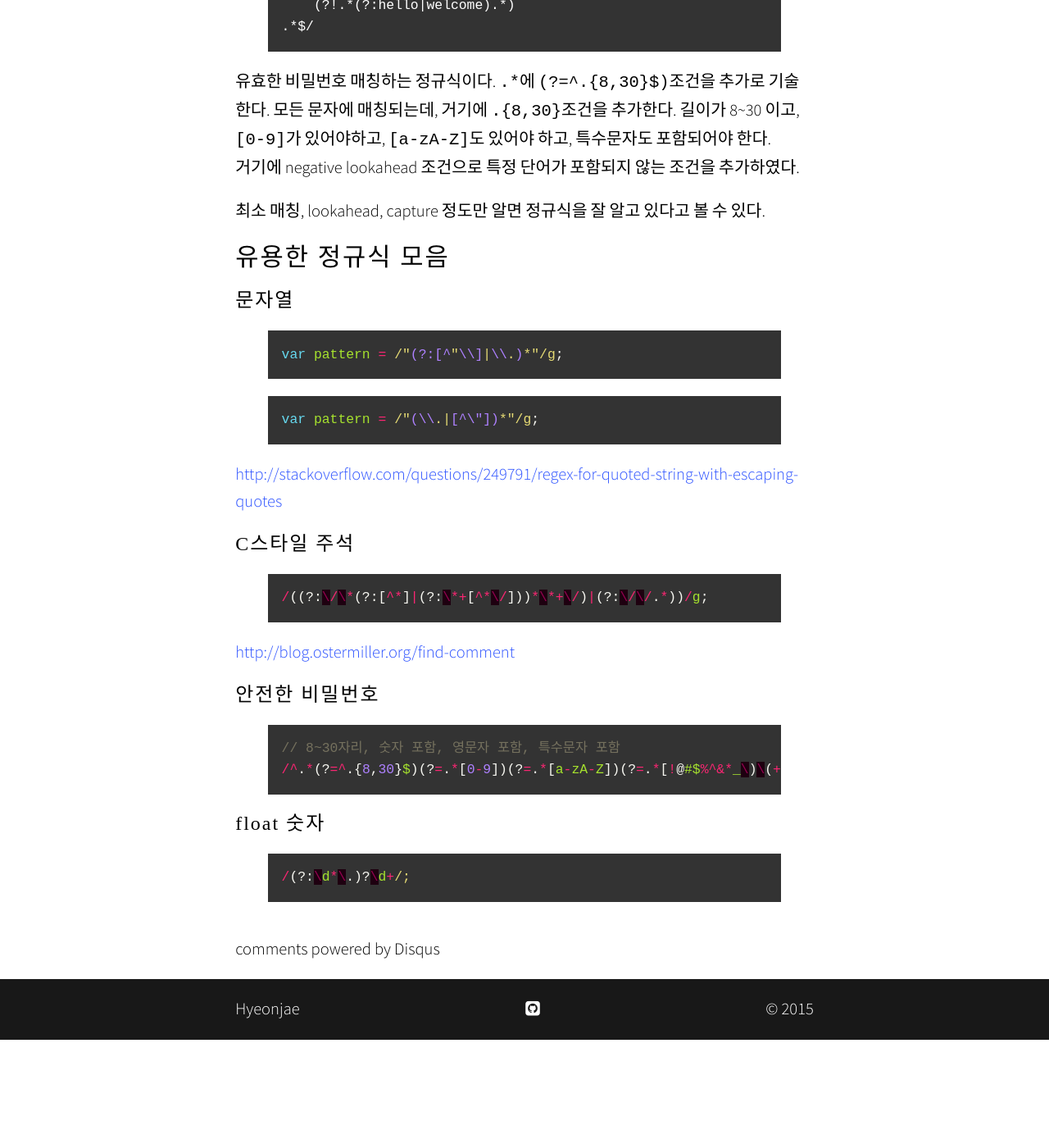
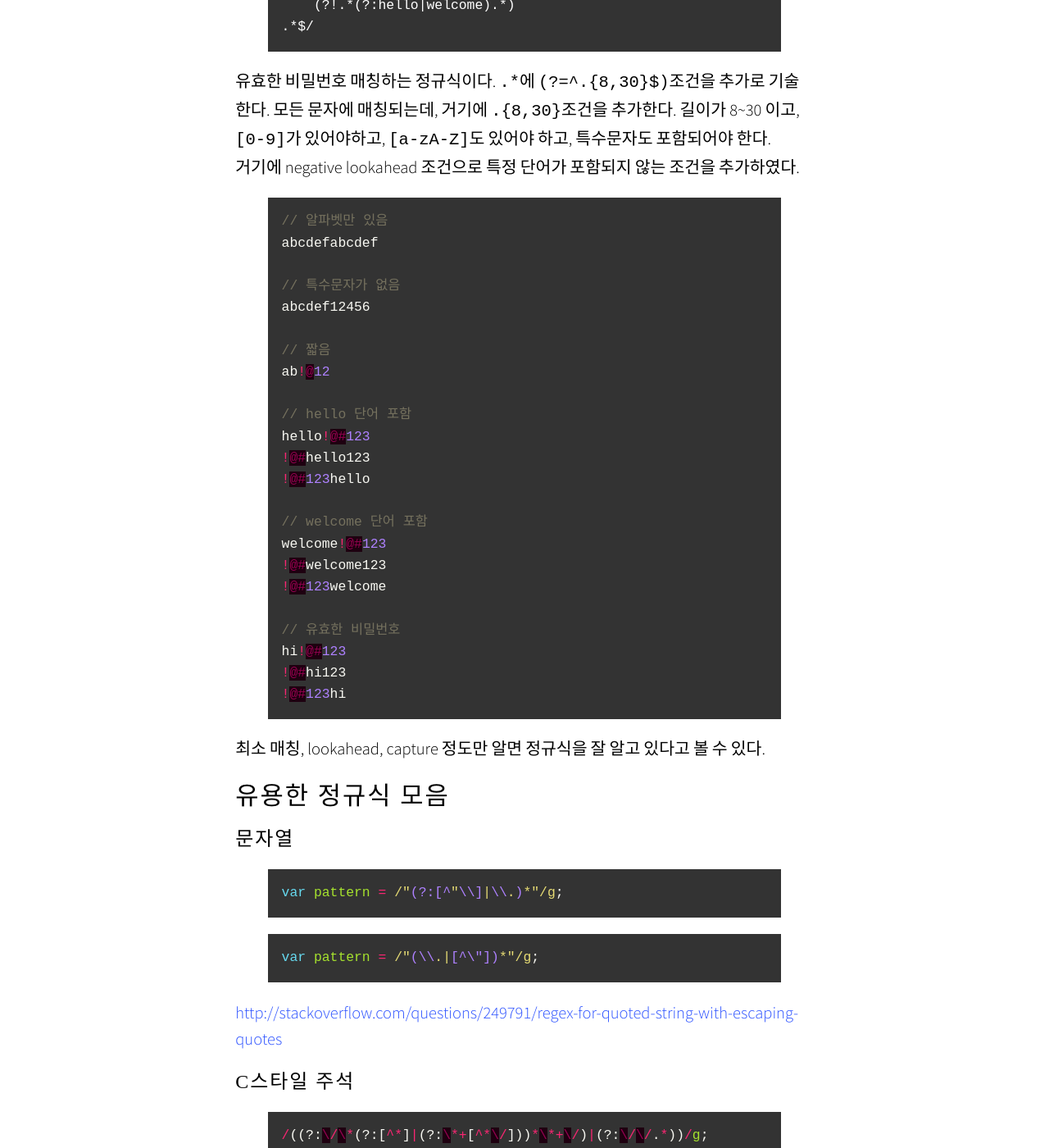
Before and after one commit to hyeonjae/hyeonjae.github.io.archive, a Jekyll site: the page built from _posts/2015-03-25-useful-regex.md, in a window 1280 px wide and 1400 px high, scrolled down 1329 px. Shown: the whole window at 82% size. Built offline with Jekyll 4.4.1, drawn with Linux system fonts in a browser that asks for light colours; nearby versions of some CDN libraries; some web fonts are replaced; comment, search, counter and statistics services are not loaded; before the commit the page ends 2597 px from its top, so only the background shows below that.

Commit message:
Update 2015-03-25-useful-regex.md

```diff
--- a/_posts/2015-03-25-useful-regex.md
+++ b/_posts/2015-03-25-useful-regex.md
@@ -45,6 +45,31 @@ lookahead는 앞의 정규식 조건에 추가 조건을 기술할 수 있다.
 유효한 비밀번호 매칭하는 정규식이다. `.*`에 `(?=^.{8,30}$)`조건을 추가로 기술한다. 모든 문자에 매칭되는데, 거기에 `.{8,30}`조건을 추가한다. 길이가 8~30 이고, `[0-9]`가 있어야하고, `[a-zA-Z]`도 있어야 하고, 특수문자도 포함되어야 한다.
 거기에 negative lookahead 조건으로 특정 단어가 포함되지 않는 조건을 추가하였다.
 
+{% highlight c %}
+// 알파벳만 있음
+abcdefabcdef
+
+// 특수문자가 없음
+abcdef12456
+
+// 짧음
+ab!@12
+
+// hello 단어 포함
+hello!@#123
+!@#hello123
+!@#123hello
+
+// welcome 단어 포함
+welcome!@#123
+!@#welcome123
+!@#123welcome
+
+// 유효한 비밀번호
+hi!@#123
+!@#hi123
+!@#123hi
+{% endhighlight %}
 
 최소 매칭, lookahead, capture 정도만 알면 정규식을 잘 알고 있다고 볼 수 있다.
 
```
